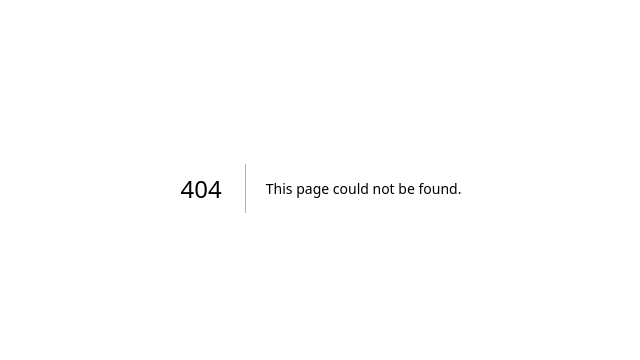
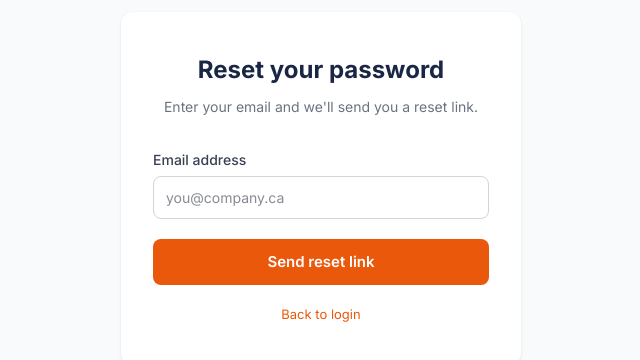
Before and after one commit to drewse/TruckComply, a Next.js app: page /auth/reset-password in a window 1280 px wide. Before the commit this address had no page. Shown: the part 212-572 px from the top of the page, without its empty margins (319-959 px from the left). Built offline with nearby package versions, Linux system fonts and the light colour scheme; no server answers.

Commit message:
reset password page and update-password expiry fix

```diff
--- /dev/null
+++ b/app/auth/reset-password/page.tsx
@@ -0,0 +1,71 @@
+"use client"
+
+import { useState } from "react"
+import { createClient } from "@/lib/supabase/client"
+
+export default function ResetPasswordPage() {
+  const [email, setEmail] = useState("")
+  const [sent, setSent] = useState(false)
+  const [loading, setLoading] = useState(false)
+  const supabase = createClient()
+
+  async function handleSubmit(e: React.FormEvent) {
+    e.preventDefault()
+    setLoading(true)
+    await supabase.auth.resetPasswordForEmail(email, {
+      redirectTo: `${window.location.origin}/auth/update-password`,
+    })
+    setLoading(false)
+    setSent(true)
+  }
+
+  return (
+    <div style={{ minHeight: "100vh", display: "flex", alignItems: "center", justifyContent: "center", background: "#f9fafb", padding: "20px" }}>
+      <div style={{ width: "100%", maxWidth: 400, background: "white", borderRadius: 12, padding: "40px 32px", boxShadow: "0 1px 3px rgba(0,0,0,0.1)" }}>
+        {sent ? (
+          <div style={{ textAlign: "center" }}>
+            <h2 style={{ color: "#111827", marginBottom: 12 }}>Check your email</h2>
+            <p style={{ color: "#6b7280", fontSize: 14 }}>
+              We sent a password reset link to <strong>{email}</strong>. Click the link to set your password.
+            </p>
+          </div>
+        ) : (
+          <>
+            <div style={{ textAlign: "center", marginBottom: 32 }}>
+              <h1 style={{ color: "#1a2744", fontSize: 24, fontWeight: 700, margin: "0 0 8px" }}>Reset your password</h1>
+              <p style={{ color: "#6b7280", fontSize: 14, margin: 0 }}>Enter your email and we'll send you a reset link.</p>
+            </div>
+
+            <form onSubmit={handleSubmit}>
+              <div style={{ marginBottom: 20 }}>
+                <label style={{ display: "block", fontSize: 14, fontWeight: 500, color: "#374151", marginBottom: 6 }}>
+                  Email address
+                </label>
+                <input
+                  type="email"
+                  value={email}
+                  onChange={e => setEmail(e.target.value)}
+                  required
+                  placeholder="you@company.ca"
+                  style={{ width: "100%", padding: "10px 12px", border: "1px solid #d1d5db", borderRadius: 8, fontSize: 14, boxSizing: "border-box" }}
+                />
+              </div>
+
+              <button
+                type="submit"
+                disabled={loading}
+                style={{ width: "100%", background: "#ea580c", color: "white", border: "none", borderRadius: 8, padding: "12px", fontSize: 15, fontWeight: 600, cursor: loading ? "not-allowed" : "pointer", opacity: loading ? 0.7 : 1 }}
+              >
+                {loading ? "Sending…" : "Send reset link"}
+              </button>
+            </form>
+
+            <p style={{ textAlign: "center", marginTop: 20, fontSize: 13, color: "#6b7280" }}>
+              <a href="/auth/login" style={{ color: "#ea580c" }}>Back to login</a>
+            </p>
+          </>
+        )}
+      </div>
+    </div>
+  )
+}
--- a/app/auth/update-password/page.tsx
+++ b/app/auth/update-password/page.tsx
@@ -10,10 +10,18 @@ export default function UpdatePasswordPage() {
   const [error, setError] = useState("")
   const [loading, setLoading] = useState(false)
   const [ready, setReady] = useState(false)
+  const [linkExpired, setLinkExpired] = useState(false)
   const router = useRouter()
   const supabase = createClient()
 
   useEffect(() => {
+    // Check for error in hash (e.g. expired link)
+    const hash = window.location.hash
+    if (hash.includes("error=")) {
+      setLinkExpired(true)
+      return
+    }
+
     // Check if there's already an active session from the hash token
     supabase.auth.getSession().then(({ data: { session } }) => {
       if (session) setReady(true)
@@ -50,6 +58,25 @@ export default function UpdatePasswordPage() {
     } else {
       router.push("/app")
     }
+  }
+
+  if (linkExpired) {
+    return (
+      <div style={{ minHeight: "100vh", display: "flex", alignItems: "center", justifyContent: "center", background: "#f9fafb", padding: "20px" }}>
+        <div style={{ width: "100%", maxWidth: 400, background: "white", borderRadius: 12, padding: "40px 32px", boxShadow: "0 1px 3px rgba(0,0,0,0.1)", textAlign: "center" }}>
+          <h2 style={{ color: "#111827", marginBottom: 12 }}>Link expired</h2>
+          <p style={{ color: "#6b7280", fontSize: 14, marginBottom: 24 }}>
+            This password setup link has already been used or expired. Use the button below to get a new one.
+          </p>
+          <a
+            href="/auth/login"
+            style={{ display: "inline-block", background: "#ea580c", color: "white", padding: "12px 24px", borderRadius: 8, textDecoration: "none", fontWeight: 600, fontSize: 14 }}
+          >
+            Go to login / reset password
+          </a>
+        </div>
+      </div>
+    )
   }
 
   if (!ready) {
```
